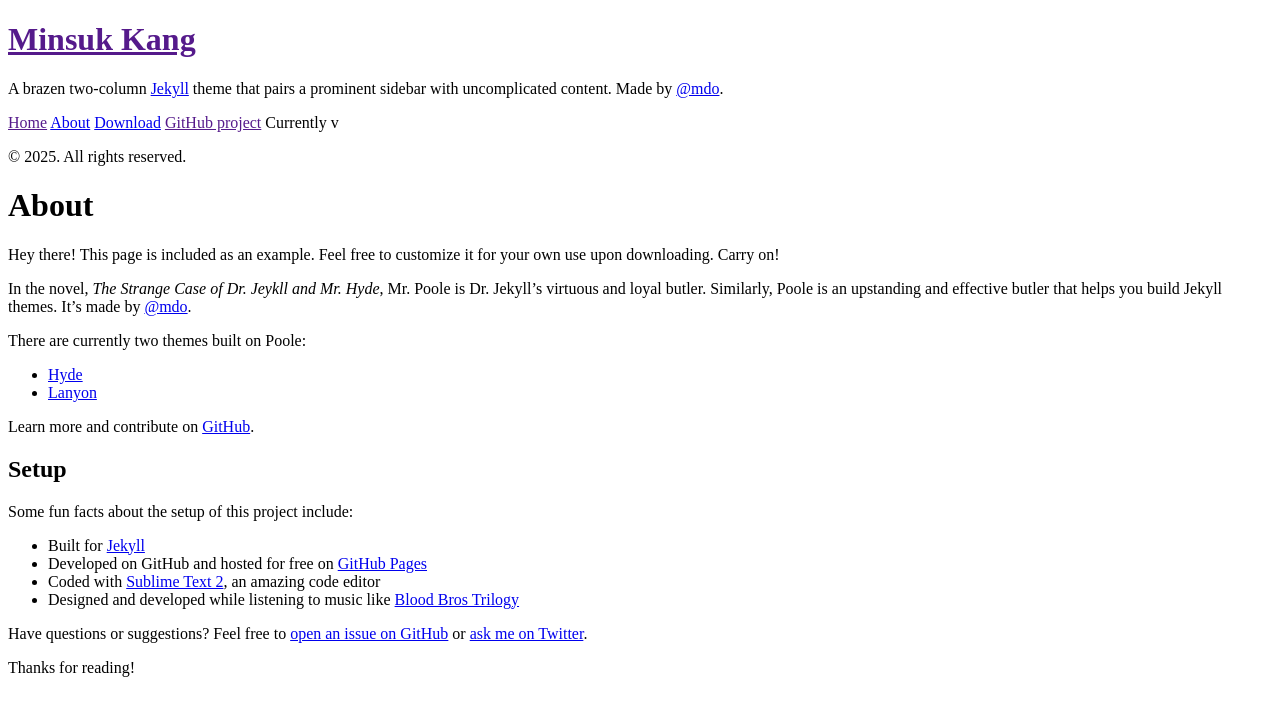
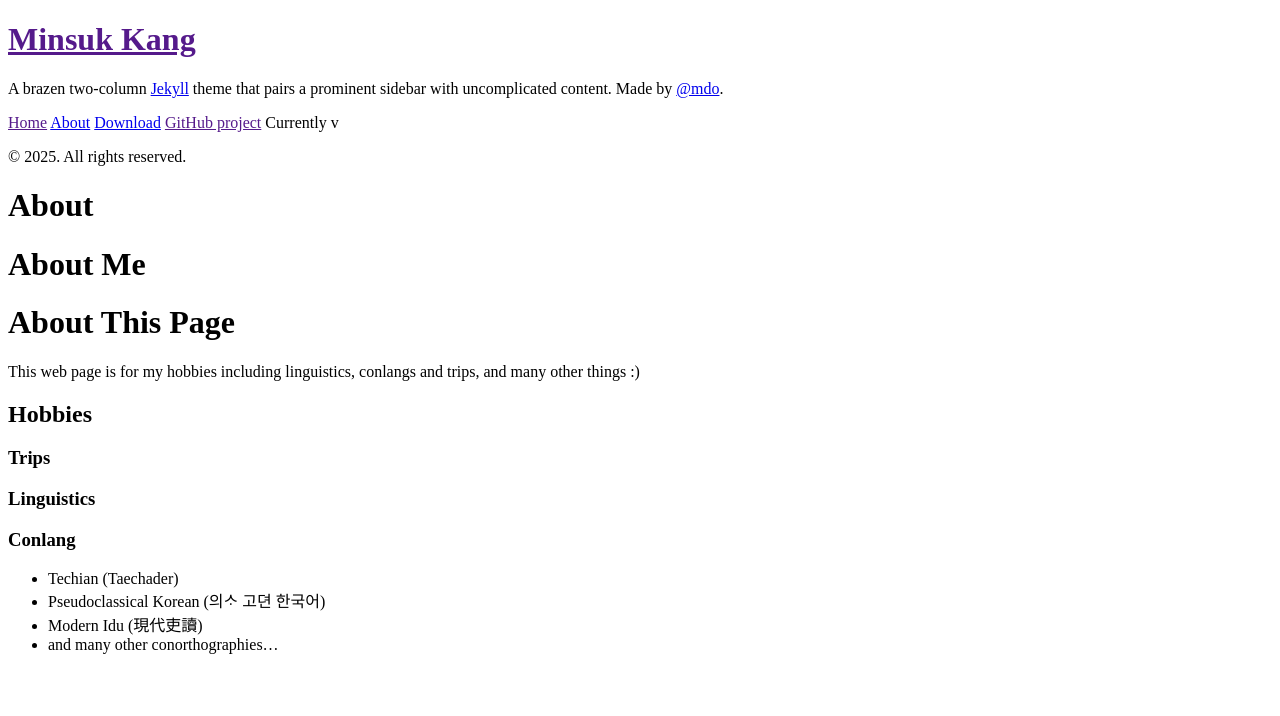
Before and after one commit to minskMedve/minskMedve.github.io, a Jekyll site: the page built from about.md, in a window 1280 px wide. Shown: the top 716 px of the page. Built offline with Jekyll 4.4.1, drawn with Linux system fonts in a browser that asks for light colours.

Commit message:
Revert "theme's about.md for tmp"
This reverts commit a83e8fe06aa7cff7c6e472bc8741646d64ecaf78.

```diff
--- a/about.md
+++ b/about.md
@@ -3,28 +3,20 @@ layout: page
 title: About
 ---
 
-<p class="message">
-  Hey there! This page is included as an example. Feel free to customize it for your own use upon downloading. Carry on!
-</p>
+# About Me
 
-In the novel, *The Strange Case of Dr. Jeykll and Mr. Hyde*, Mr. Poole is Dr. Jekyll's virtuous and loyal butler. Similarly, Poole is an upstanding and effective butler that helps you build Jekyll themes. It's made by [@mdo](https://twitter.com/mdo).
+# About This Page
 
-There are currently two themes built on Poole:
+This web page is for my hobbies including linguistics, conlangs and trips, and many other things :)
 
-* [Hyde](http://hyde.getpoole.com)
-* [Lanyon](http://lanyon.getpoole.com)
+## Hobbies
 
-Learn more and contribute on [GitHub](https://github.com/poole).
+### Trips
 
-## Setup
+### Linguistics
 
-Some fun facts about the setup of this project include:
-
-* Built for [Jekyll](http://jekyllrb.com)
-* Developed on GitHub and hosted for free on [GitHub Pages](https://pages.github.com)
-* Coded with [Sublime Text 2](http://sublimetext.com), an amazing code editor
-* Designed and developed while listening to music like [Blood Bros Trilogy](https://soundcloud.com/maddecent/sets/blood-bros-series)
-
-Have questions or suggestions? Feel free to [open an issue on GitHub](https://github.com/poole/issues/new) or [ask me on Twitter](https://twitter.com/mdo).
-
-Thanks for reading!
+### Conlang
+- Techian (Taechader)
+- Pseudoclassical Korean (의ᄉᆞ 고뎐 한국어)
+- Modern Idu (現代吏讀)
+- and many other conorthographies...
```
